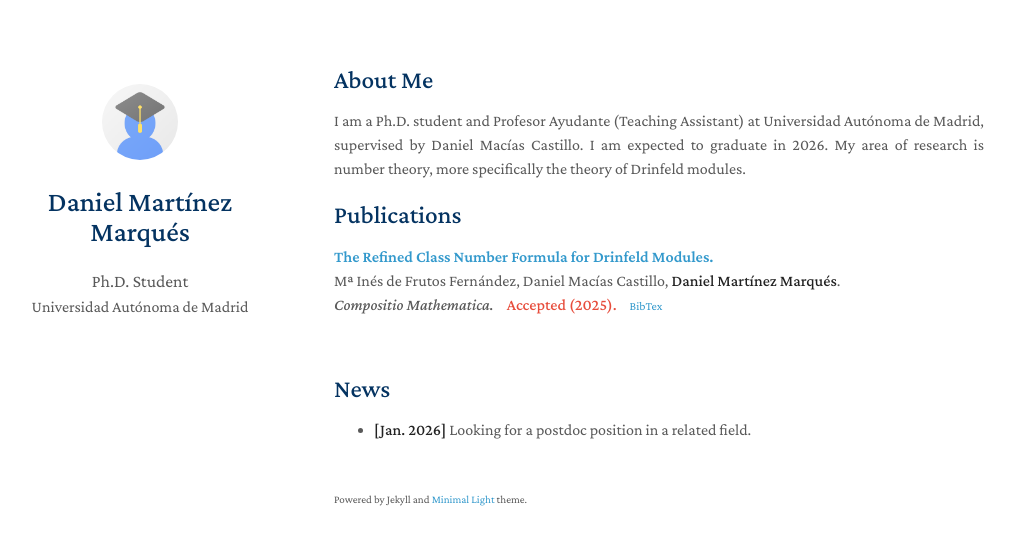
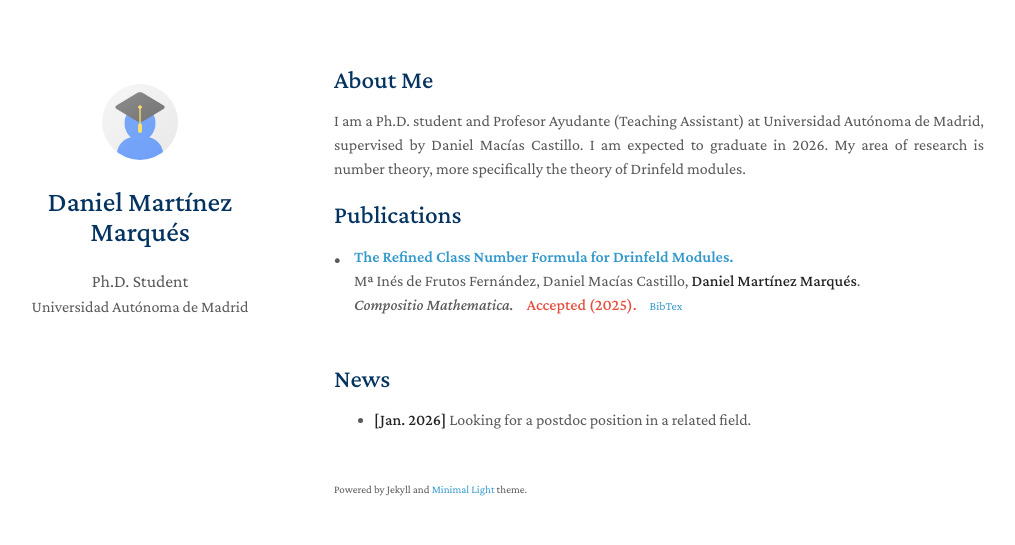
Before and after one commit to danielmrtnz/danielmrtnz.github.io, a Jekyll site: the page built from index.md, in a window 1280 px wide. Shown: the top 545 px of the page, without its empty margins (136-1151 px from the left). Built offline with Jekyll 4.4.1, drawn with Linux system fonts in a browser that asks for light colours; a style sheet for code colours, icons or effects is not loaded; our own code applies the rules of GitHub Pages for plain Markdown files.

Commit message:
Update publications.md

```diff
--- a/_includes/publications.md
+++ b/_includes/publications.md
@@ -1,22 +1,25 @@
 <h2 id="publications" style="margin: 2px 0px -15px;">Publications</h2>
 
 <div class="publications">
-<ol class="bibliography">
+<ol class="bibliography" style="margin-top: 0; margin-bottom: 0; padding-left: 0;">
 
 {% for link in site.data.publications.main %}
 
-<li>
-  <div class="title"><a href="{{ link.pdf }}">{{ link.title }}</a></div>
-  <div class="author">{{ link.authors }}</div>
-  <div class="details">
-    <em>{{ link.journal }}</em>
-    {% if link.notes %}
-    <strong style="color:#e74d3c; margin-left: 10px;">{{ link.notes }}</strong>
-    {% endif %}
-    <a href="{{ link.bibtex }}" class="btn btn-sm z-depth-0" role="button" target="_blank" style="font-size:12px; margin-left: 10px;">BibTex</a>
-    {% if link.others %}
-    <span style="margin-left: 10px;">{{ link.others }}</span>
-    {% endif %}
+<li style="margin-bottom: 10px; list-style: none; position: relative; padding-left: 15px;">
+  <div style="position: absolute; left: 0; top: 0; padding-top: 2px;">•</div>
+  <div style="padding-left: 5px;">
+    <div class="title"><a href="{{ link.pdf }}">{{ link.title }}</a></div>
+    <div class="author">{{ link.authors }}</div>
+    <div class="details">
+      <em>{{ link.journal }}</em>
+      {% if link.notes %}
+      <strong style="color:#e74d3c; margin-left: 10px;">{{ link.notes }}</strong>
+      {% endif %}
+      <a href="{{ link.bibtex }}" class="btn btn-sm z-depth-0" role="button" target="_blank" style="font-size:12px; margin-left: 10px;">BibTex</a>
+      {% if link.others %}
+      <span style="margin-left: 10px;">{{ link.others }}</span>
+      {% endif %}
+    </div>
   </div>
 </li>
 {% endfor %}
```
